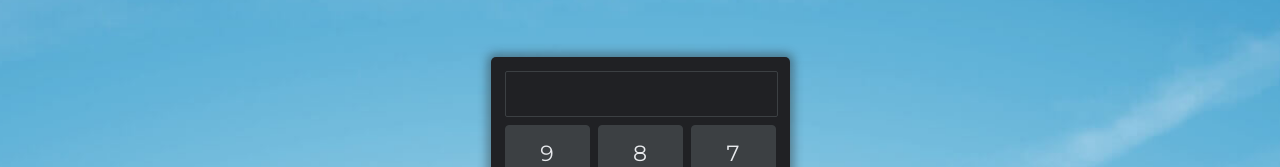
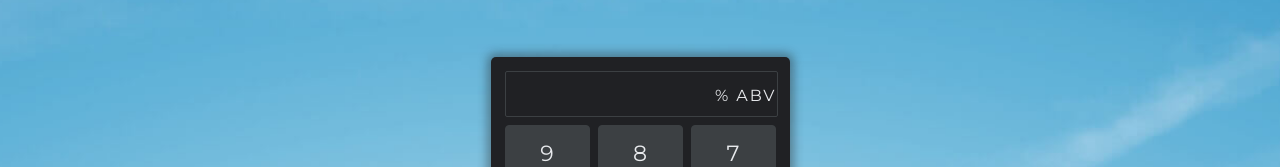
Before and after one commit to jphechter/coors-calc, a React (Create React App) app: page / in a window 1280 px wide. Shown: the part 231-398 px from the top of the page. Built offline with nearby package versions, Linux system fonts and the light colour scheme.

Commit message:
created calculator dir; moved relevant component files; created Display component

```diff
--- a/src/App.js
+++ b/src/App.js
@@ -1,6 +1,6 @@
 import { useState } from 'react';
 import './App.css';
-import Calculator from './Calculator';
+import Calculator from './calculator/Calculator';
 import Conversion from './Conversion';
 
 function App() {
--- a/src/Calculator.css
+++ b/src/calculator/Calculator.css
@@ -8,22 +8,6 @@ p {
     box-shadow: 0px 0px 10px 4px rgba(32, 33, 36, 0.4);
     display: inline-block;
     margin: 0 auto;
-    padding: 10px;
-}
-
-.display {
-    border: #3c4043 1px solid;
-    border-radius: 2px;
-    color: #e8eaed;
-    cursor: pointer;
-    margin: 4px;
-    text-align: right;
-    width: calc(100% - 8px);
-}
-
-.display span {
-    line-height: 44px;
-    font-size: 22px;
     padding: 10px;
 }
 
@@ -40,7 +24,7 @@ p {
     width: 85px;
 }
 
-.buttons button:hover, .display:hover{
+.buttons button:hover{
     background: #424548;
     border-color: #424548;
 }
--- a/src/Calculator.js
+++ b/src/calculator/Calculator.js
@@ -1,6 +1,7 @@
 import './Calculator.css';
 
-import React, { useState } from "react";
+import { useState } from "react";
+import Display from './Display';
 
 function Calculator(props) {
 
@@ -29,9 +30,7 @@ function Calculator(props) {
 
     return (
       <div className="calculator">
-        <div onClick={() => clear()} className="display">
-          <span>{input}</span>
-        </div>
+        <Display input={input} clear={() => clear()}></Display>
         <div className="buttons">
           <div className="button-row">
             <button onClick={() => display('9')}>9</button>
--- /dev/null
+++ b/src/calculator/Display.css
@@ -0,0 +1,20 @@
+.display {
+  border: #3c4043 1px solid;
+  border-radius: 2px;
+  color: #e8eaed;
+  cursor: pointer;
+  margin: 4px;
+  text-align: right;
+  width: calc(100% - 8px);
+}
+
+.display span {
+  line-height: 44px;
+  font-size: 22px;
+  padding: 10px;
+}
+
+.display:hover{
+  background: #424548;
+  border-color: #424548;
+}
--- /dev/null
+++ b/src/calculator/Display.js
@@ -0,0 +1,16 @@
+import './Display.css';
+
+function Display(props) {
+
+  return (
+    <div
+      className="display"
+      onClick={() => props.clear()}
+    >
+
+      <span>{props.input}</span>% ABV
+    </div>
+  )
+}
+
+export default Display;
```
